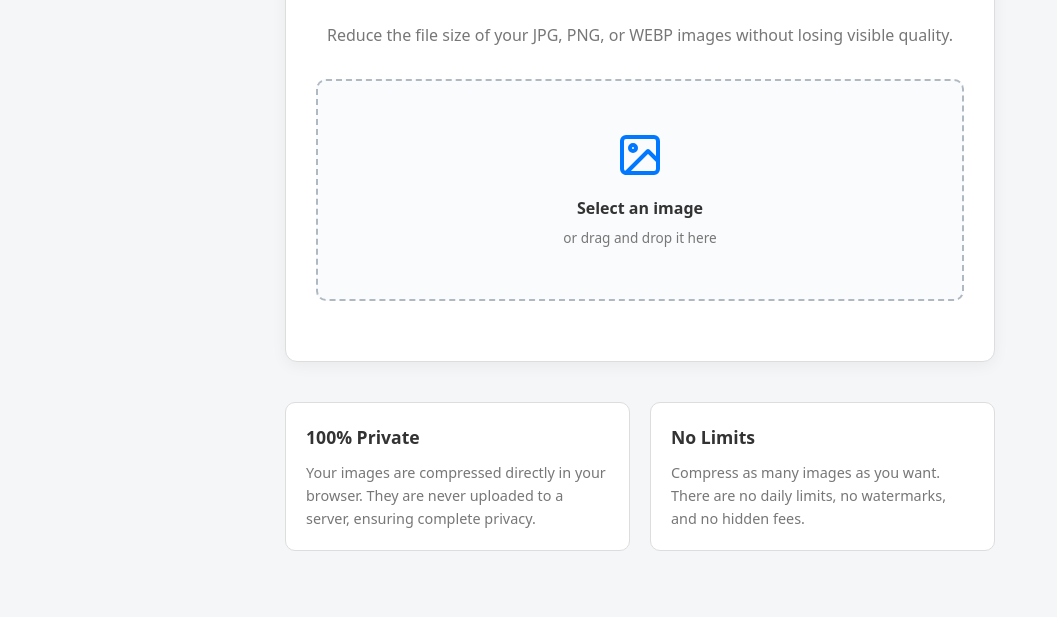
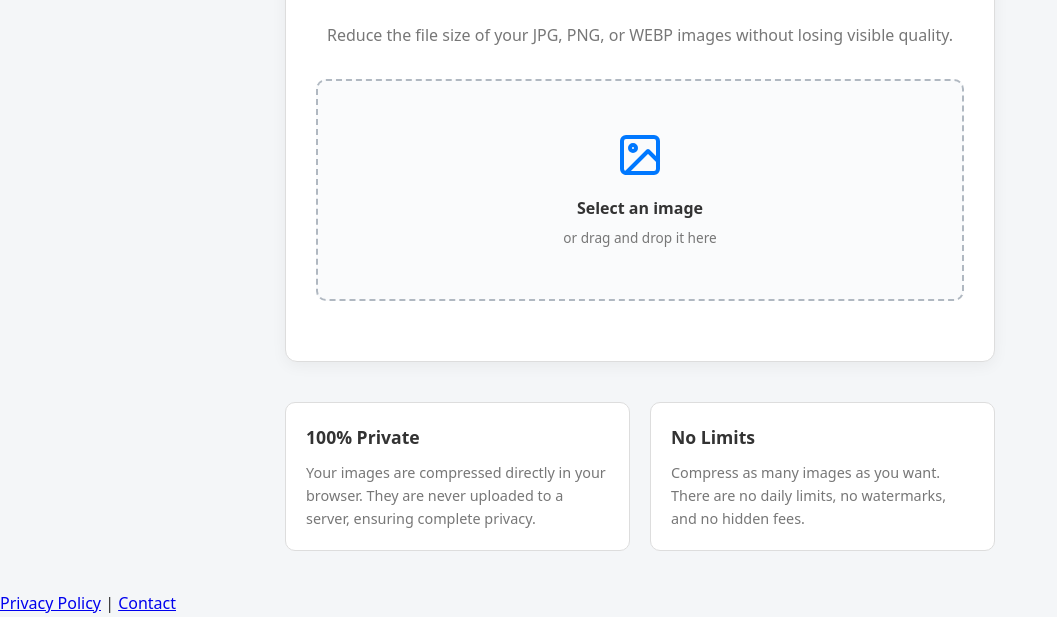
Before and after one commit to nyro0010/squeeze-img.github.io, a plain HTML site: page index.html in a window 1280 px wide. Shown: the part 205-822 px from the top of the page, without its empty margins (0-1057 px from the left). Before the commit the page ends 800 px from the top, so only its background shows below. Drawn offline with Linux system fonts and the light colour scheme.

Commit message:
Update index.html

```diff
--- a/index.html
+++ b/index.html
@@ -206,5 +206,6 @@
     URL.revokeObjectURL(url);
   }
 </script>
+  <a href="/privacy.html">Privacy Policy</a> | <a href="/contact.html">Contact</a>
 </body>
 </html>
```
